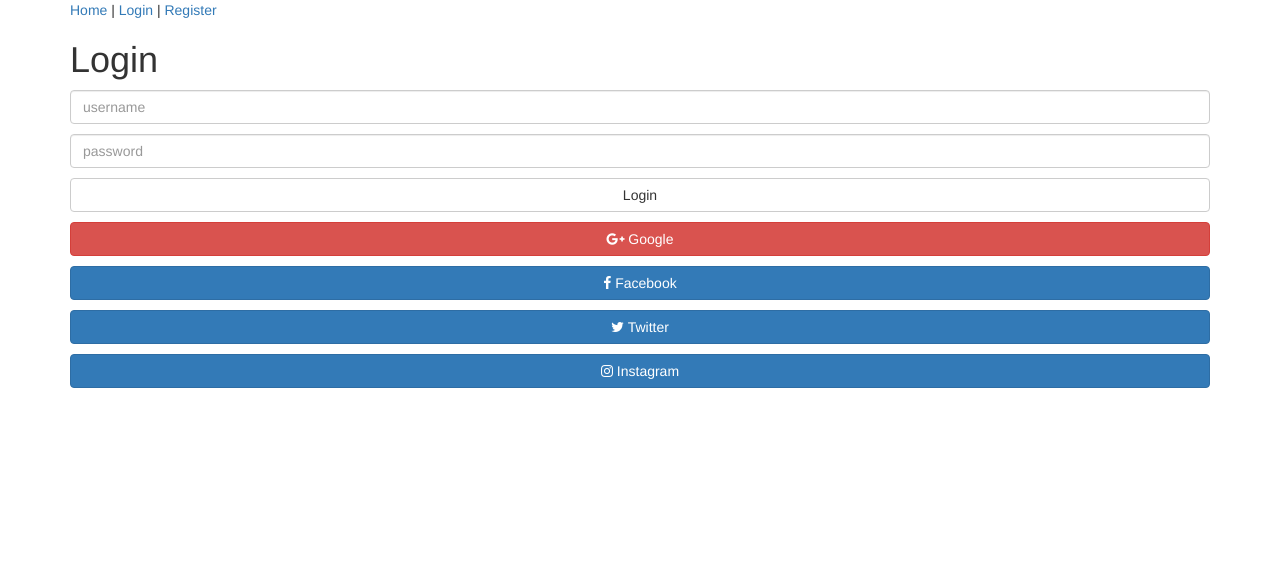
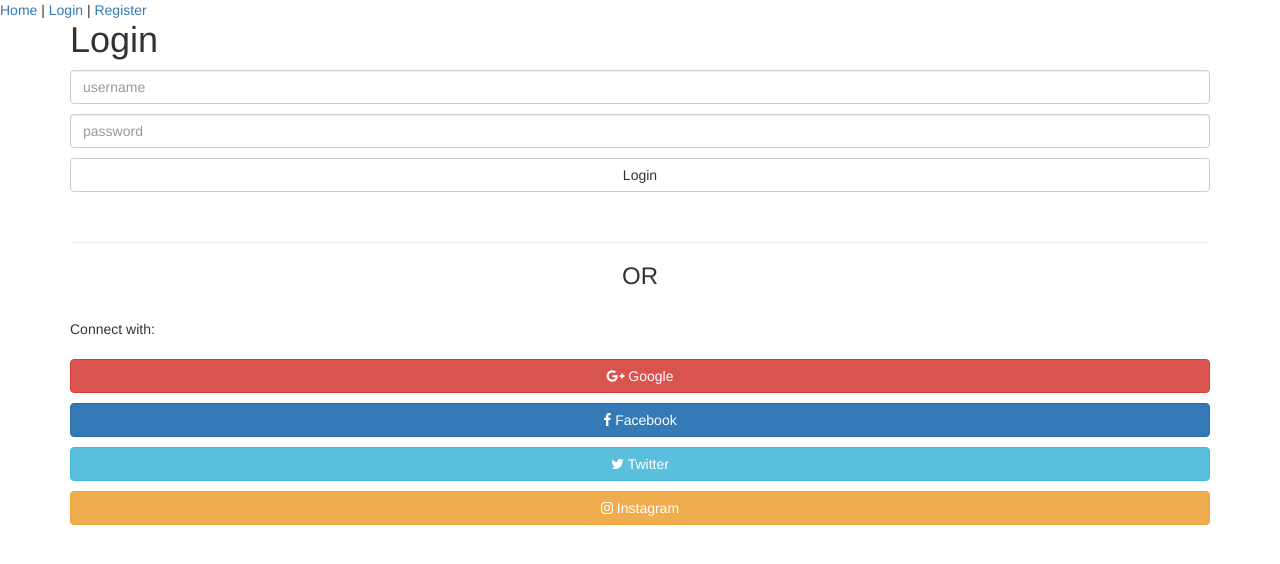
Before and after one commit to rahulchanglani/passport, a website: page public/index.html at #/login in a window 1280 px wide. Drawn offline with nearby package versions, Linux system fonts and the light colour scheme.

Commit message:
third commit

```diff
--- a/app/services/user/user.service.server.js
+++ b/app/services/user/user.service.server.js
@@ -264,7 +264,7 @@
 
     function logout(req, res) {
         req.logOut();
-        res.send(200);
+        res.sendStatus(200);
     }
 
     function register(req, res) {
--- a/public/index.html
+++ b/public/index.html
@@ -20,7 +20,7 @@
     </head>
     <body ng-app="PassportApp">
         <div class="container">
-            <nav ng-controller="NavCtrl">
+            <nav class="navbar navbar-fixed-top" ng-controller="NavCtrl">
               <a href="#home">Home</a> |
               <span ng-show="!currentUser">
                   <a href="#login">Login</a> |
--- a/public/views/login/login.view.html
+++ b/public/views/login/login.view.html
@@ -23,6 +23,13 @@
 
 </button>
 
+
+<br>
+<hr>
+<center><h3>OR</h3></center>
+<br>
+Connect with:
+<br><br>
 <a href="/auth/google"
    class="btn btn-danger btn-block">
   <span class="fa fa-google-plus"></span>
@@ -36,13 +43,13 @@
 </a>
 
 <a href="/auth/twitter"
-   class="btn btn-primary btn-block">
+   class="btn btn-info btn-block">
   <span class="fa fa-twitter"></span>
   Twitter
 </a>
 
 <a href="/auth/instagram"
-   class="btn btn-primary btn-block">
+   class="btn btn-warning btn-block">
   <span class="fa fa-instagram"></span>
   Instagram
 </a>
--- a/server.js
+++ b/server.js
@@ -8,6 +8,7 @@
 var session       = require('express-session');
 var mongoose      = require('mongoose');
 
+mongoose.Promise = global.Promise;
 mongoose.connect('mongodb://localhost/passport-example');
 
 app.use(bodyParser.json());
```
